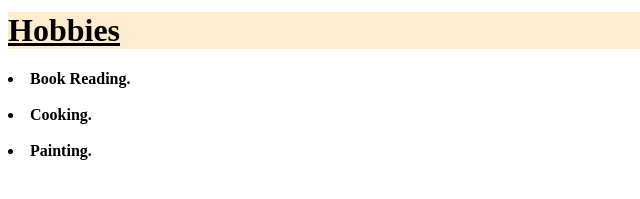
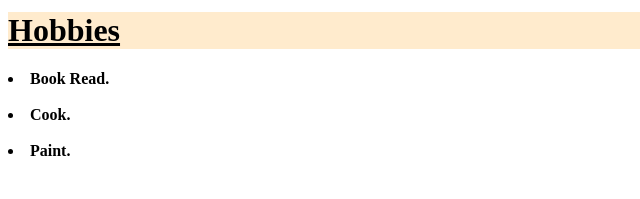
Before and after one commit to ridashafqaat/My-CV, a plain HTML site: page index.html in a window 1280 px wide. Shown: the part 495-694 px from the top of the page, 0-640 px from the left. Drawn offline with Linux system fonts and the light colour scheme.

Commit message:
change file name

```diff
--- a/cv.html
+++ b/index.html
@@ -16,7 +16,7 @@
     <h1 align="left" style="background-color: blanchedalmond;"><u>Contact Information</u></h1>
     <p><li><u><b>Address</b></u>:<b>Rangers flat house No Q1 block B North Nazimabad Karachi.</b></li><br><li><b><u>Phone no:</u></b><b>03162242232</b></li></p>
     <h1 align="left" style="background-color: blanchedalmond;"><u>Hobbies</u></h1>
-    <p><li><b>Book Reading.</b></li><br><li><b>Cooking.</b></li><br><li><b>Painting.</b></li></p>
+    <p><li><b>Book Read.</b></li><br><li><b>Cook.</b></li><br><li><b>Paint.</b></li></p>
 
 
 
```
